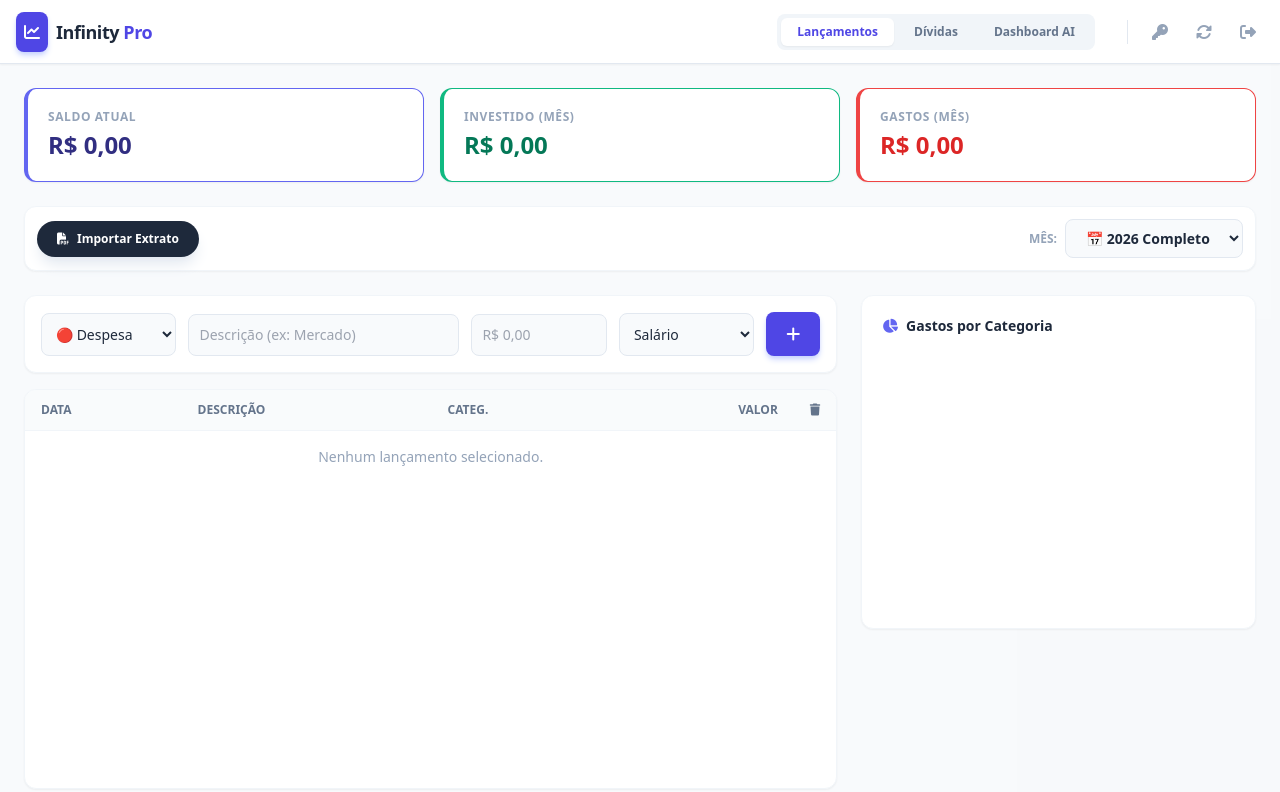
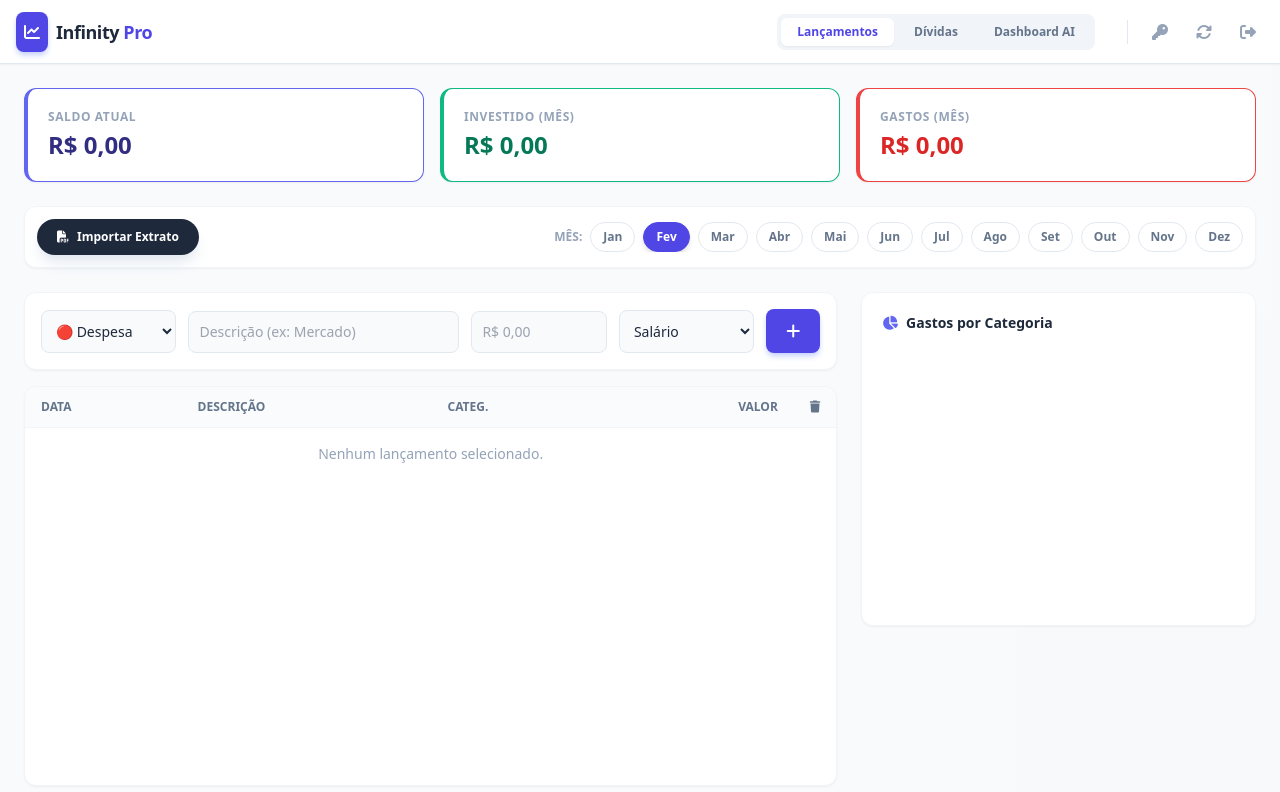
Before and after one commit to inaldopf/gastos, a plain HTML site: page index.html in a window 1280 px wide. Drawn offline with nearby package versions, Linux system fonts and the light colour scheme; no server answers; sample sign-in values are in the browser's storage; a script that the page names is missing.

Commit message:
Update index.html

```diff
--- a/index.html
+++ b/index.html
@@ -80,23 +80,14 @@
                         <i class="fas fa-file-pdf"></i> Importar Extrato
                     </button>
 
-                    <div class="flex items-center gap-2 w-full sm:w-auto">
+                    <div class="flex items-center gap-2 w-full sm:w-auto overflow-hidden">
                         <span class="text-xs font-bold text-slate-400 uppercase hidden sm:inline">Mês:</span>
-                        <select id="monthFilter" class="w-full sm:w-auto bg-slate-50 border border-slate-200 text-sm font-semibold py-2 px-4 rounded-lg outline-none cursor-pointer hover:border-indigo-300 transition focus:ring-2 focus:ring-indigo-100">
-                            <option value="Todos">📅 2026 Completo</option>
-                            <option value="JANEIRO">Janeiro</option>
-                            <option value="FEVEREIRO">Fevereiro</option>
-                            <option value="MARÇO">Março</option>
-                            <option value="ABRIL">Abril</option>
-                            <option value="MAIO">Maio</option>
-                            <option value="JUNHO">Junho</option>
-                            <option value="JULHO">Julho</option>
-                            <option value="AGOSTO">Agosto</option>
-                            <option value="SETEMBRO">Setembro</option>
-                            <option value="OUTUBRO">Outubro</option>
-                            <option value="NOVEMBRO">Novembro</option>
-                            <option value="DEZEMBRO">Dezembro</option>
-                        </select>
+
+                        <div class="w-full sm:w-auto overflow-x-auto pb-2 sm:pb-0 scrollbar-hide">
+                            <div id="monthSelector" class="flex gap-2 min-w-max">
+                                </div>
+                        </div>
+
                     </div>
                 </div>
 
@@ -255,7 +246,7 @@
     <div id="importModal" class="hidden fixed inset-0 bg-black/50 backdrop-blur-sm z-50 flex items-center justify-center p-4">
         <div class="bg-white rounded-2xl w-full max-w-md shadow-2xl p-6 text-center animate-scale-in relative">
 
-            <button onclick="document.getElementById('importModal').classList.add('hidden')" class="absolute top-4 right-4 text-slate-400 hover:text-slate-600">
+            <button id="btnCloseModal" class="absolute top-4 right-4 text-slate-400 hover:text-slate-600">
                 <i class="fas fa-times"></i>
             </button>
 
```
